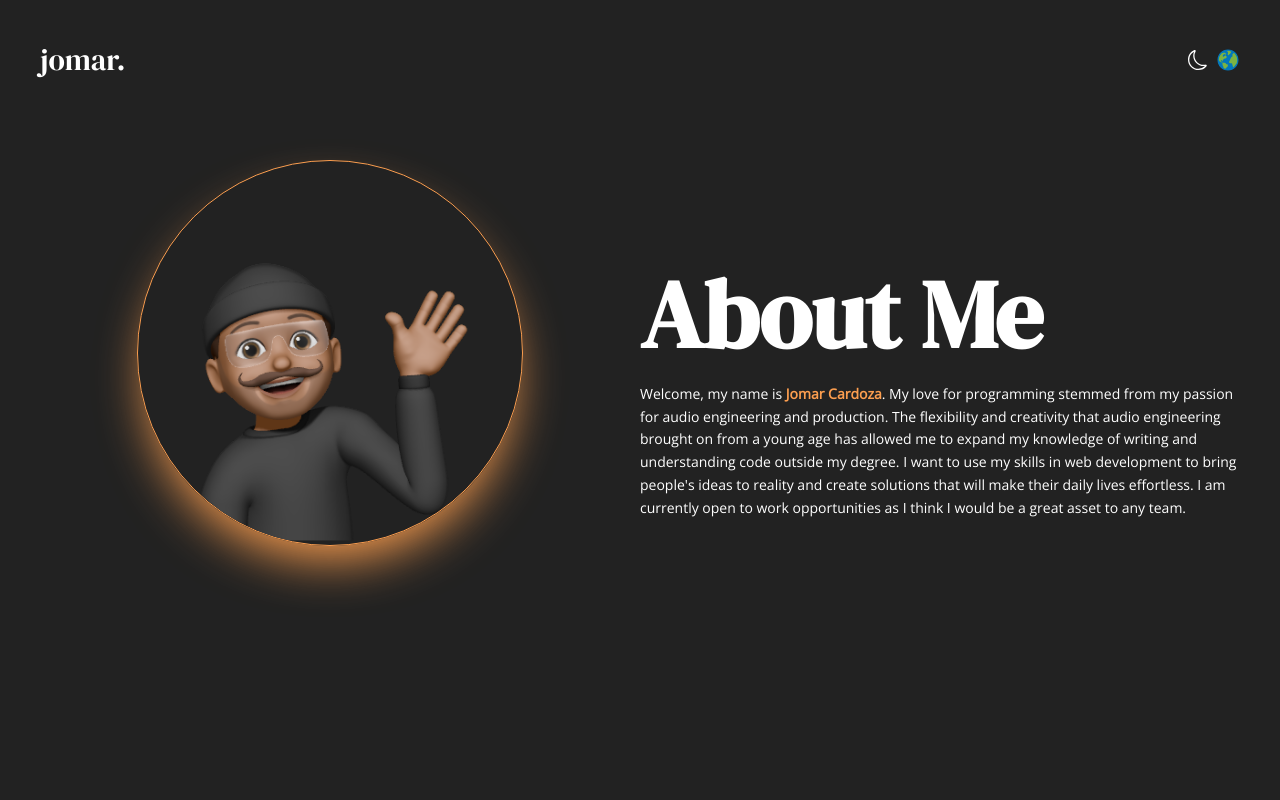
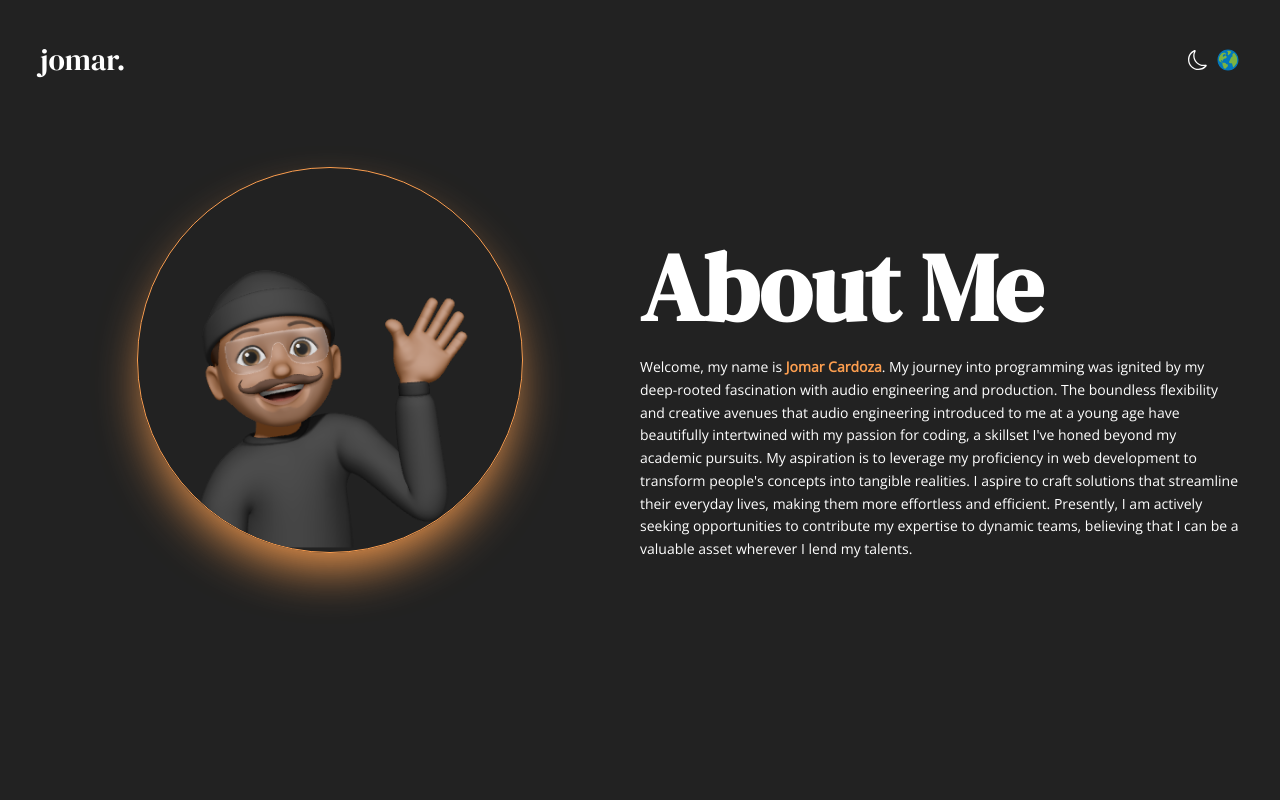
Before and after one commit to jmrc1995/jmrc-portfolio-2022, a Next.js app: page / in a window 1280 px wide. Shown: the top 800 px of the page. Built offline with nearby package versions, Linux system fonts and the light colour scheme; a web font is replaced by a local one.

Commit message:
redit about me

```diff
--- a/components/Aboutme.js
+++ b/components/Aboutme.js
@@ -21,14 +21,17 @@ function Aboutme() {
           <p className="text-sm font-opensans mt-5 font-light leading-relaxed ">
             Welcome, my name is{" "}
             <span className="text-orange font-bold"> Jomar Cardoza</span>. My
-            love for programming stemmed from my passion for audio engineering
-            and production. The flexibility and creativity that audio
-            engineering brought on from a young age has allowed me to expand my
-            knowledge of writing and understanding code outside my degree. I
-            want to use my skills in web development to bring people&apos;s
-            ideas to reality and create solutions that will make their daily
-            lives effortless. I am currently open to work opportunities as I
-            think I would be a great asset to any team.
+            journey into programming was ignited by my deep-rooted fascination
+            with audio engineering and production. The boundless flexibility and
+            creative avenues that audio engineering introduced to me at a young
+            age have beautifully intertwined with my passion for coding, a
+            skillset I've honed beyond my academic pursuits. My aspiration is to
+            leverage my proficiency in web development to transform people&apos;s
+            concepts into tangible realities. I aspire to craft solutions that
+            streamline their everyday lives, making them more effortless and
+            efficient. Presently, I am actively seeking opportunities to
+            contribute my expertise to dynamic teams, believing that I can be a
+            valuable asset wherever I lend my talents.
           </p>
         </div>
       </div>
```
